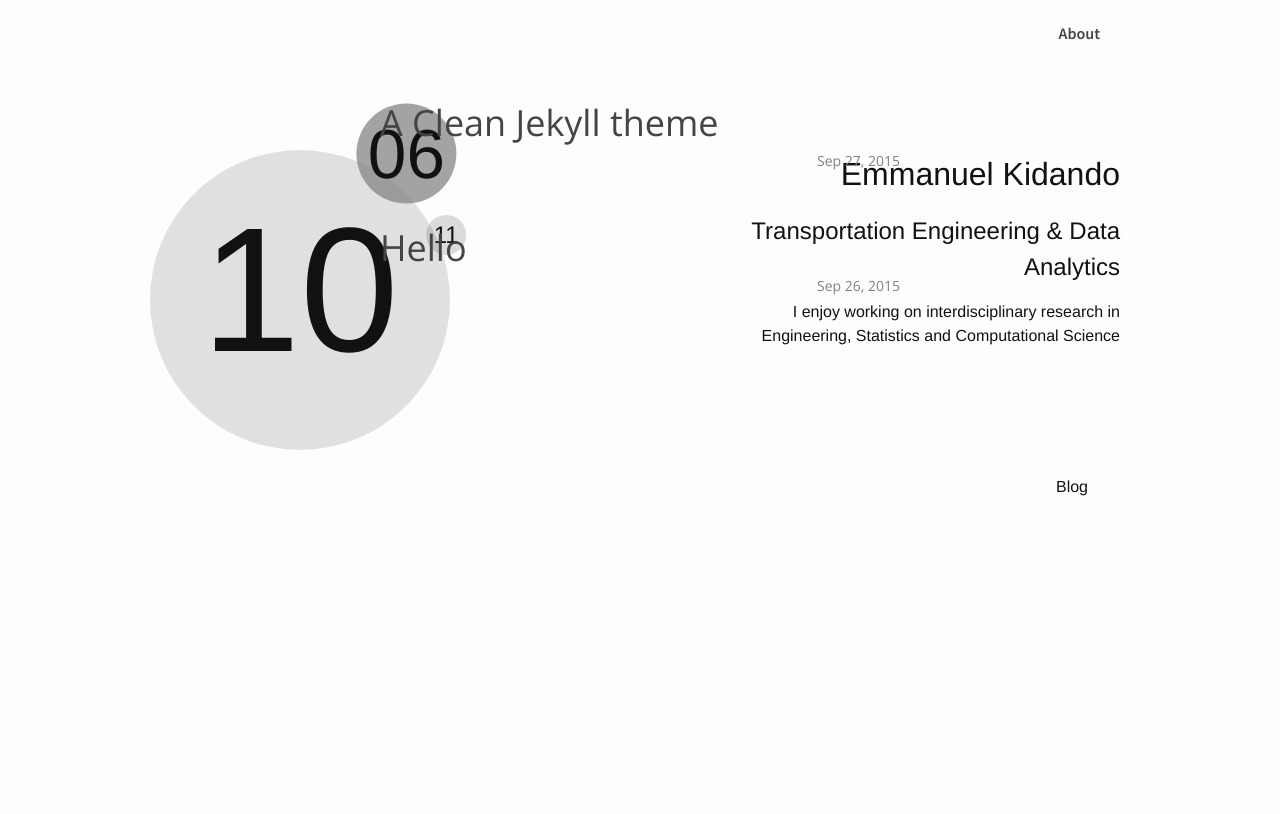
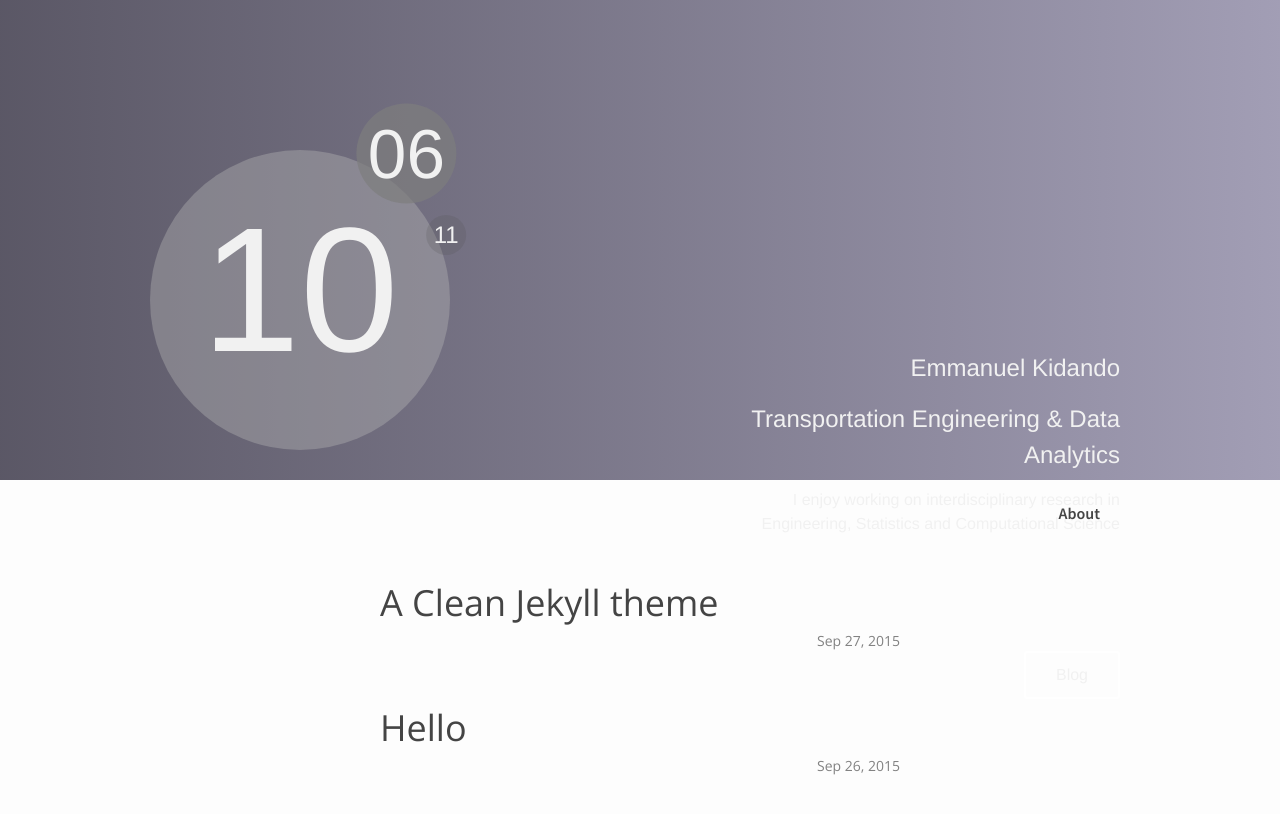
Before and after one commit to ekidando/KidandoEmma, a Jekyll site: the page index.html, which Jekyll copies as it is, in a window 1280 px wide. Shown: the top 814 px of the page. Built offline with Jekyll 4.4.1, drawn with Linux system fonts in a browser that asks for light colours.

Commit message:
Update index.html

```diff
--- a/index.html
+++ b/index.html
@@ -19,7 +19,7 @@
 
 
   <body>
-<div class="cover">
+<section id="cover">
 
       <div class="clock"></div>
       <div class='hours'></div>
@@ -35,7 +35,7 @@
         </div>
       </div>
     </div>
-
+</section>
     <header class="site-header">
 
       <div class="wrapper">
```
